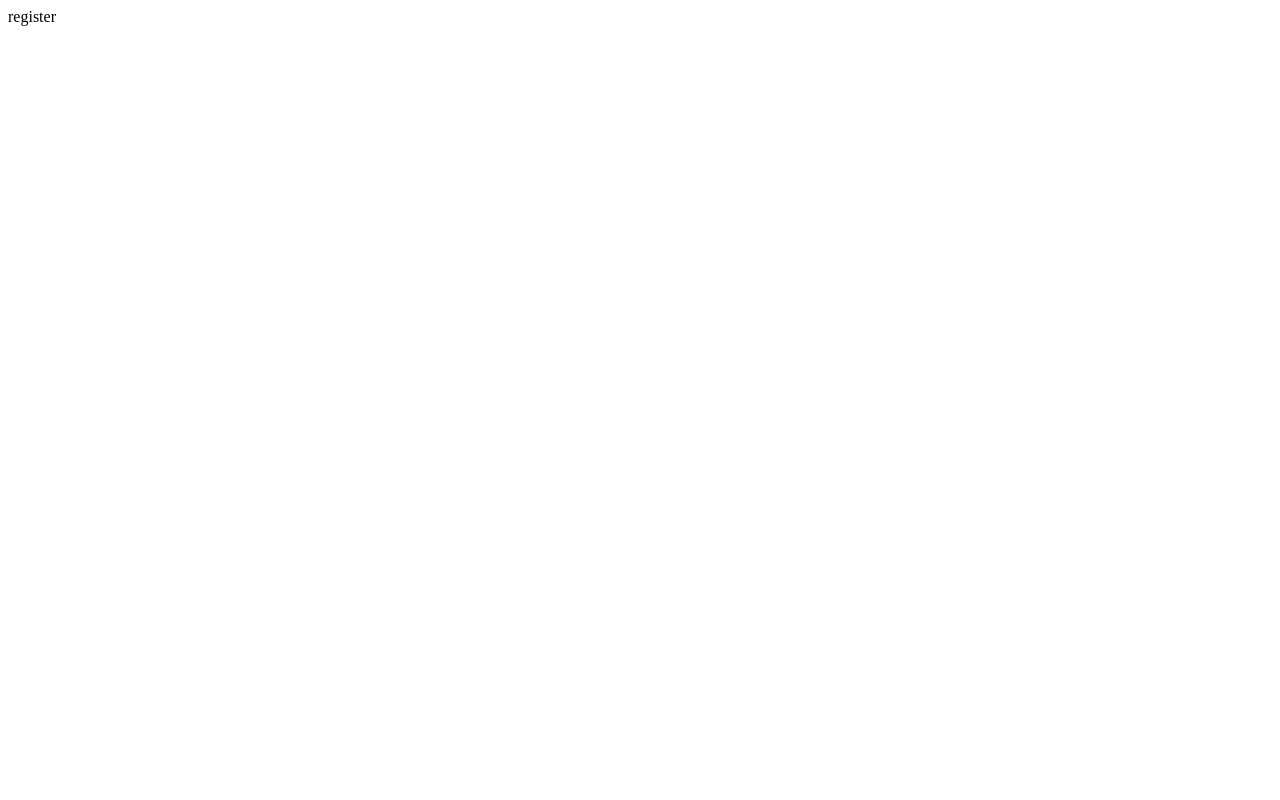
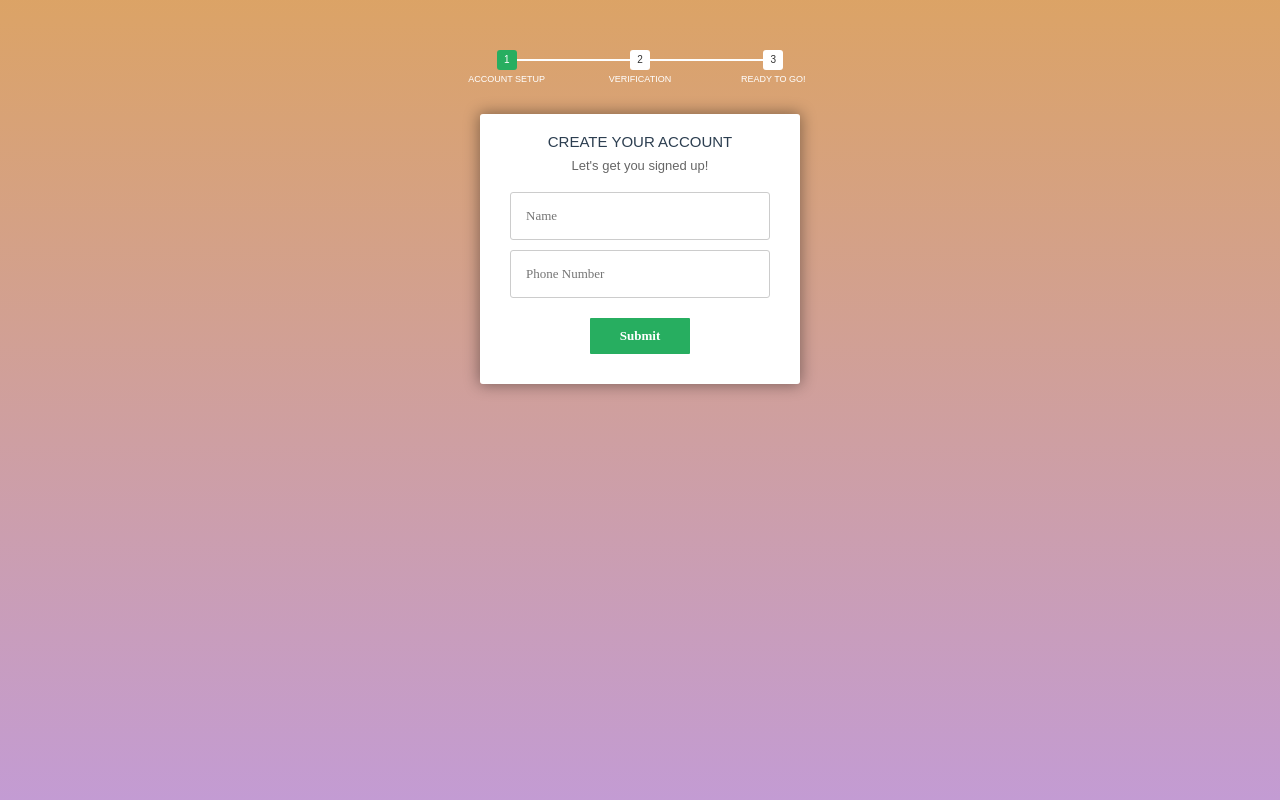
Before and after one commit to chrisdean258/pollMe, a Flask app: page /register in a window 1280 px wide. Before the commit the page is almost empty. Run offline with Flask 2, Linux system fonts and the light colour scheme; some libraries are stand-ins or nearby versions.

Commit message:
middle end registration

```diff
--- a/app.py
+++ b/app.py
@@ -23,9 +23,13 @@ def question(roomID):
 def answer(roomID, pollID):
     return 'answer to poll number %s in room number %s' % (pollID, roomID)
 
-@app.route('/register')
+@app.route('/register', methods=['GET', 'POST'])
 def register():
-    return 'register'
+    if request.method== 'POST':
+        return 'hey good job you tried to log in'
+    else:
+        return render_template("register.html")
+        #return 'register'
 
 @app.route('/receive_text', methods=['POST'])
 def receive_text():
--- a/templates/register.html
+++ b/templates/register.html
@@ -11,7 +11,7 @@
 
 <body>
   <!-- multistep form -->
-<form id="msform">
+  <form id="msform" action="{{url_for('register')}}" method="post">
   <!-- progressbar -->
   <ul id="progressbar">
     <li class="active">Account Setup</li>
```
